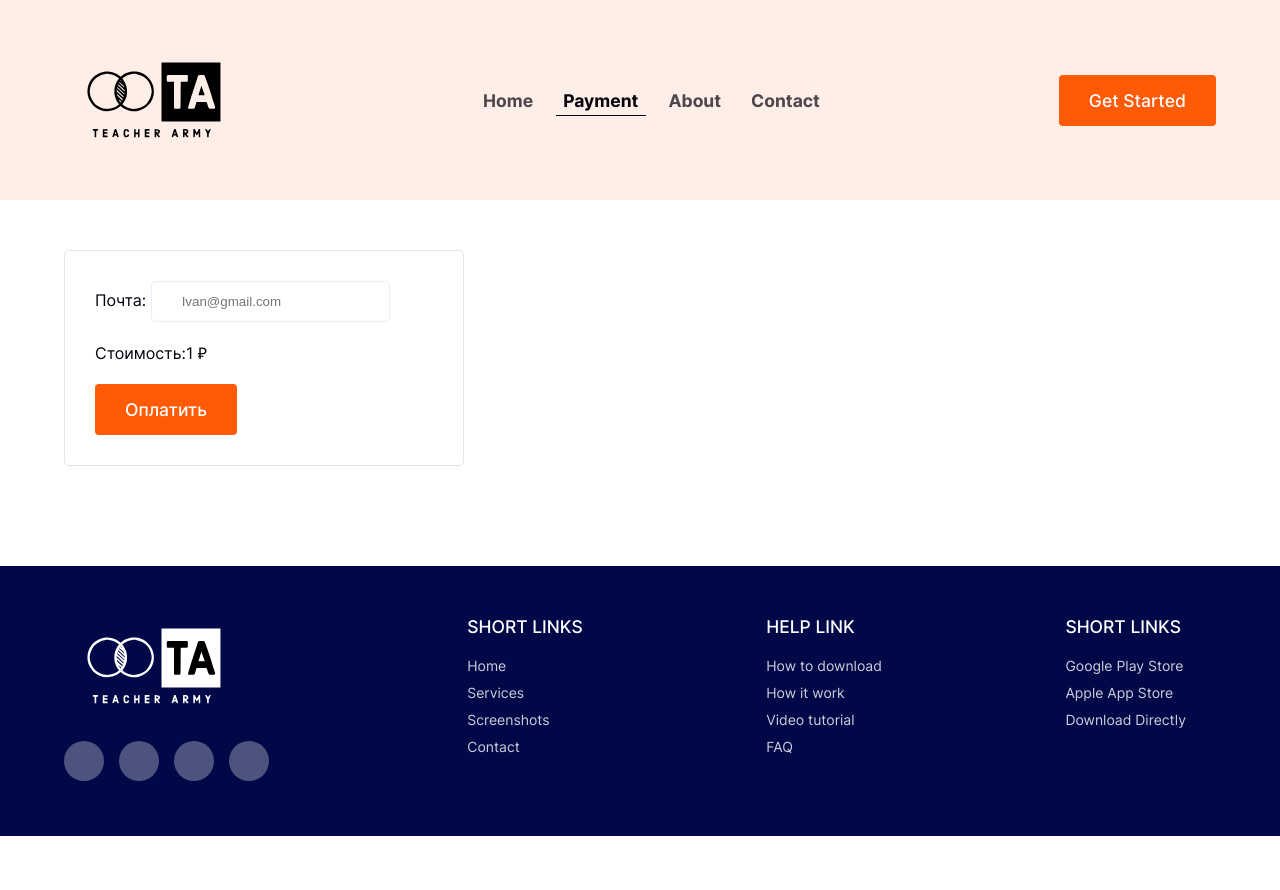
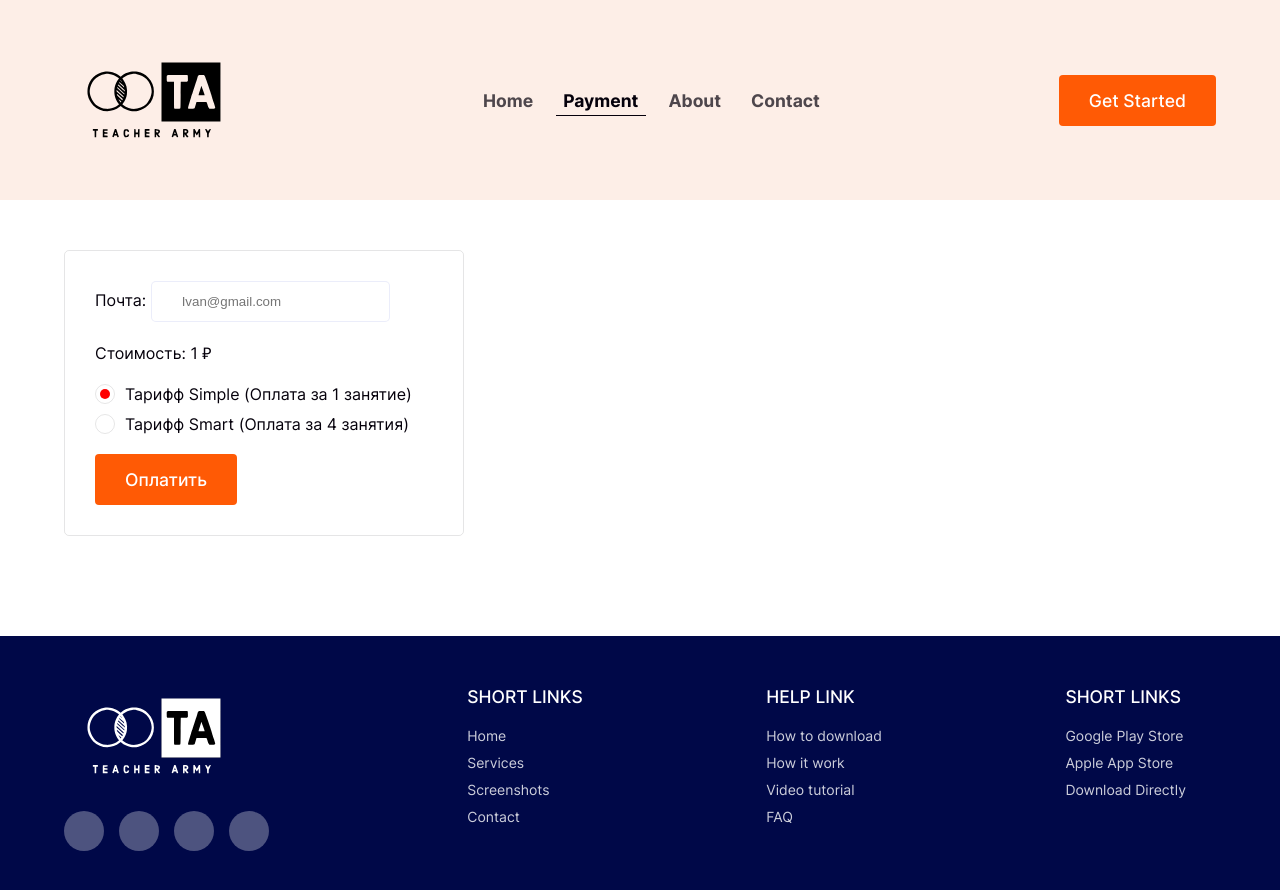
Before and after one commit to Rapieree/teacher-army, a Next.js app: page /payment in a window 1280 px wide. Shown: the top 890 px of the page. Before the commit the page ends 836 px from the top, so only its background shows below. Built offline with nearby package versions, Linux system fonts and the light colour scheme; no server answers.

Commit message:
Добавил выбор тарифа, предварительно (WIP)

```diff
--- a/src/components/pay-form/pay-form.jsx
+++ b/src/components/pay-form/pay-form.jsx
@@ -2,8 +2,13 @@ import {useState} from "react";
 import CustomButton from "../custom-button/custom-button";
 import payFormStyle from "./pay-form.module.css";
 
+const Price = {
+  SIMPLE: 1.00,
+  SMART: 4.00,
+}
+
 const PayForm = ({}) => {
-  const [price, setPrice] = useState(1.00);
+  const [price, setPrice] = useState(Price.SIMPLE);
   const [email, setEmail] = useState(``);
 
   return (
@@ -11,21 +16,31 @@ const PayForm = ({}) => {
       <form name="payanyway_from" id="payanyway_from" action="https://moneta.ru/assistant.htm" method="post">
         <div className={payFormStyle.block}>
           <label htmlFor="email-field">Почта: </label>
-          <input type="email" id="email-field" name="MNT_DESCRIPTION" placeholder="Ivan@gmail.com" onChange={(evt) => setEmail(evt.target.value)}/>
+          <input type="email" id="email-field" placeholder="Ivan@gmail.com" onChange={(evt) => setEmail(evt.target.value)}/>
         </div>
         <div className={payFormStyle.block}>
-          <p className={payFormStyle.priceTitle}>Стоимость:
+          <p className={payFormStyle.priceTitle}>Стоимость:&nbsp;
             <span className={payFormStyle.priceCount}>{price}</span>
             <span> &#8381;</span>
           </p>
         </div>
+        <ul className={`${payFormStyle.block} ${payFormStyle.tariffsList}`}>
+          <li className={payFormStyle.tariffRadioItem}>
+            <input type="radio" className="visually-hidden" name="tariffs-group" id="tariff-simple" onChange={() => setPrice(Price.SIMPLE)} defaultChecked/>
+            <label htmlFor="tariff-simple">Тарифф Simple&nbsp;(Оплата за 1 занятие)</label>
+          </li>
+          <li className={payFormStyle.tariffRadioItem}>
+            <input type="radio" className="visually-hidden" name="tariffs-group" id="tariff-smart" onChange={() => setPrice(Price.SMART)} />
+            <label htmlFor="tariff-smart">Тарифф Smart&nbsp;(Оплата за 4 занятия)</label>
+          </li>
+        </ul>
         <CustomButton className={payFormStyle.payButton} type="submit">Оплатить</CustomButton>
         <input type="hidden" name="MNT_TEST_MODE" defaultValue="0" />
         <input type="hidden" name="MNT_ID" defaultValue="29398836" />
         <input type="hidden" name="MNT_AMOUNT" defaultValue={price} />
         <input type="hidden" name="MNT_CURRENCY_CODE" defaultValue="RUB" />
-        <input type="hidden" name="MNT_CUSTOM1" defaultValue={email}/>
-        <input type="hidden" name="MNT_DESCRIPTION" defaultValue="Оплата за 1(одно) занятие в Teacher-Army." />
+        {/* <input type="hidden" name="MNT_CUSTOM1" defaultValue="12345"/> */}
+        <input type="hidden" name="MNT_DESCRIPTION" defaultValue={`Оплата за 1(одно) занятие в Teacher-Army. Оплатил: ${email}`} />
         <input type="hidden" name="MNT_SUCCESS_URL" defaultValue="" />
       </form>
     </div>
--- a/src/components/pay-form/pay-form.module.css
+++ b/src/components/pay-form/pay-form.module.css
@@ -15,3 +15,46 @@
 .block {
   margin-bottom: 20px;
 }
+
+.tariffsList {
+  list-style-type: none;
+  display: grid;
+  row-gap: 10px;
+}
+
+.tariffRadioItem > input[type="radio"] + label {
+  padding-top: 2px;
+  padding-bottom: 2px;
+  padding-left: 30px;
+  position: relative;
+  cursor: pointer;
+  border-radius: 5px;
+}
+
+.tariffRadioItem > input[type="radio"]:focus + label {
+  box-shadow: 0px 0px 0px 1px rgba(34, 60, 80, 1);
+}
+
+.tariffRadioItem > input[type="radio"] + label::before {
+  content: "";
+  width: 20px;
+  height: 20px;
+  border-radius: 50%;
+  border: 1px solid var(--color-border-gray-2);
+  position: absolute;
+  left: 0;
+  top: 50%;
+  transform: translateY(-50%);
+}
+
+.tariffRadioItem > input[type="radio"]:checked + label::after {
+  content: "";
+  width: 10px;
+  height: 10px;
+  border-radius: 50%;
+  background-color: red;
+  position: absolute;
+  left: 5px;
+  top: 50%;
+  transform: translateY(-50%);
+}
--- a/src/pages/api/payment.js
+++ b/src/pages/api/payment.js
@@ -4,7 +4,7 @@ import connectDB from "../../middleware/mongodb";
 import {Payment} from "../../models/payment";
 
 // key from magazine
-const KEY = ``;
+const KEY = `key`;
 
 const handler = async (req, res) => {
   console.log(req);
@@ -32,7 +32,7 @@ const handler = async (req, res) => {
       try {
         if (String(controlHash) === String(MNT_SIGNATURE)) {
           const payment = new Payment({
-            email: MNT_CUSTOM1,
+            email: MNT_CUSTOM1 || ``,
             payData: {
               MNT_ID,
               MNT_TRANSACTION_ID,
```
